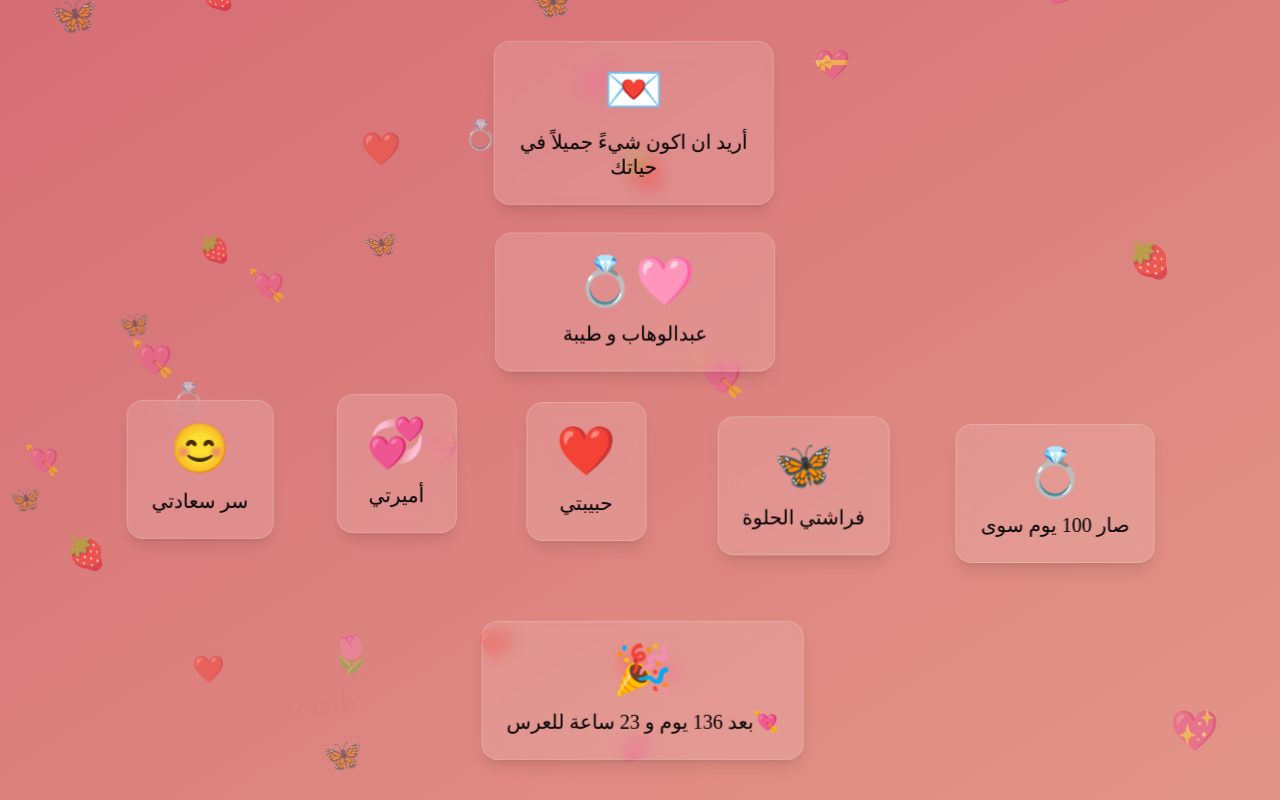
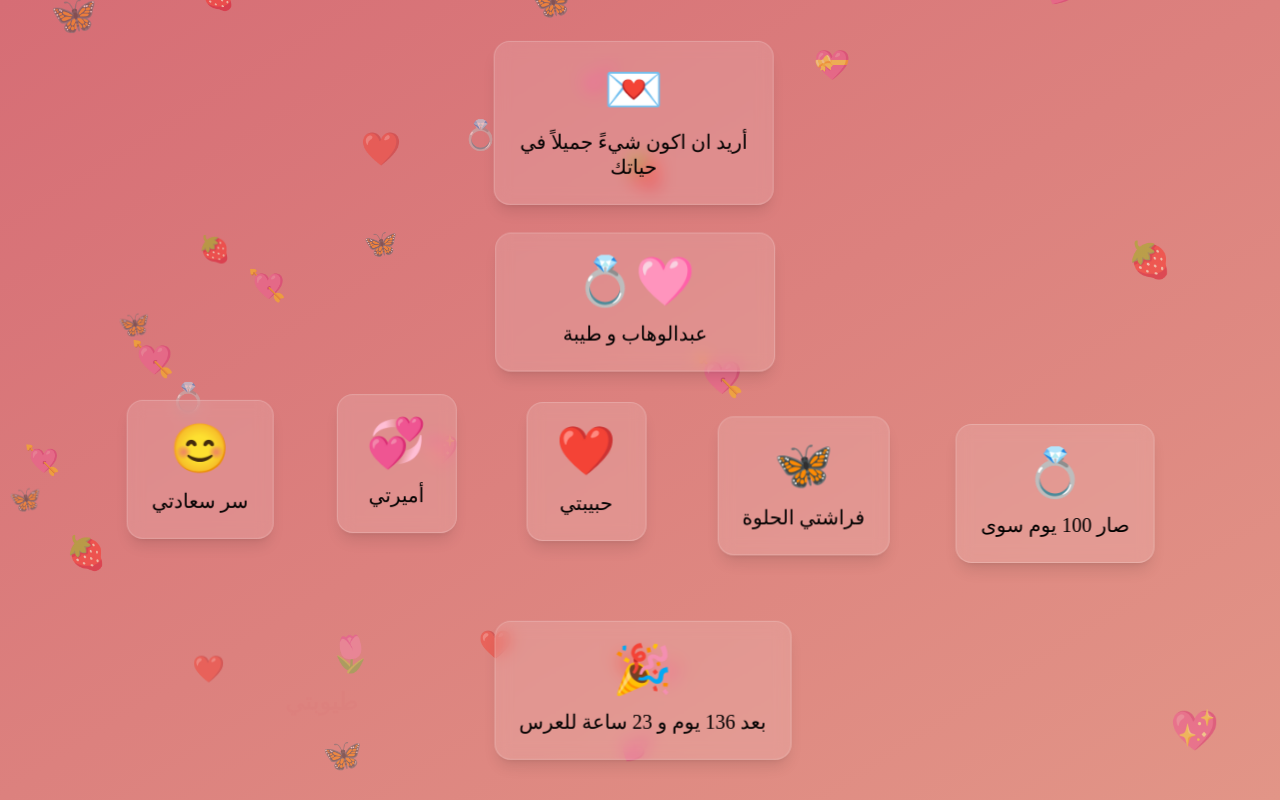
Before and after one commit to Wh0ba/ourstory, a React (Vite) app: page / in a window 1280 px wide. Built offline with nearby package versions, Linux system fonts and the light colour scheme.

Commit message:
typo fix

```diff
--- a/src/App.jsx
+++ b/src/App.jsx
@@ -1,7 +1,6 @@
 import EmojiCard from "./components/EmojiCard";
 import FallingHeartsBackdrop from "./components/FallingHeartsBackdrop";
 import FloatingWords from "./components/FloatingWords";
-
 
 const getWeddingCountdown = () => {
 	const weddingDate = new Date("2025-12-25T16:00:00+03:00");
@@ -9,26 +8,23 @@ const getWeddingCountdown = () => {
 	const timeDiff = weddingDate.getTime() - now;
 
 	if (timeDiff > 0) {
-		// Wedding hasn't happened yet
 		const days = Math.floor(timeDiff / (1000 * 60 * 60 * 24));
 		const hours = Math.floor(
 			(timeDiff % (1000 * 60 * 60 * 24)) / (1000 * 60 * 60)
 		);
 
 		const hourLabel = hours > 2 && hours < 11 ? "ساعات" : "ساعة";
-		return `بعد ${days} يوم و ${hours} ${hourLabel} للعرس💘`;
+		return `بعد ${days} يوم و ${hours} ${hourLabel} للعرس`;
 	} else {
-		// Wedding has passed
 		const absDiff = Math.abs(timeDiff);
 		const days = Math.floor(absDiff / (1000 * 60 * 60 * 24));
 		const hours = Math.floor(
 			(absDiff % (1000 * 60 * 60 * 24)) / (1000 * 60 * 60)
 		);
 		const hourLabel = hours > 2 && hours < 11 ? "ساعات" : "ساعة";
-		return `صار ${days} يوم و ${hours} ${hourLabel} من العرس 💕`;
+		return `صار ${days} يوم و ${hours} ${hourLabel} من العرس `;
 	}
 };
-
 
 const cards = [
 	{ title: "سر سعادتي", emoji: "😊" },
```
